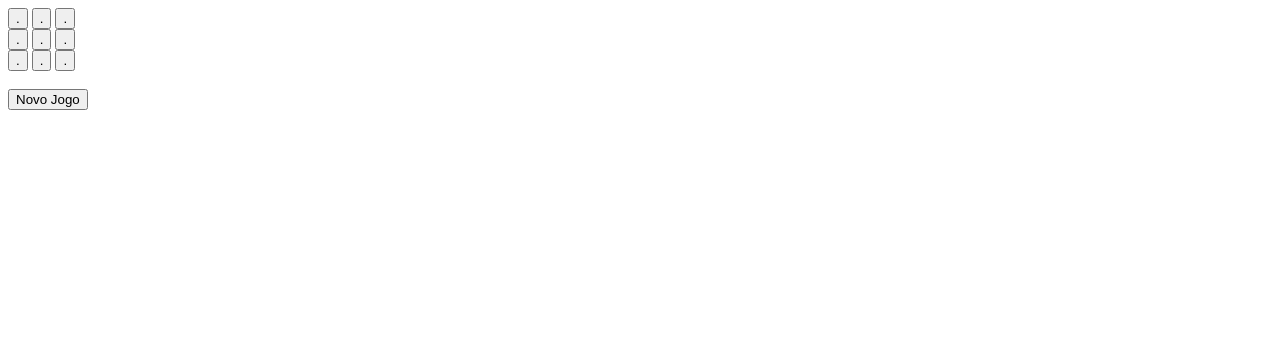
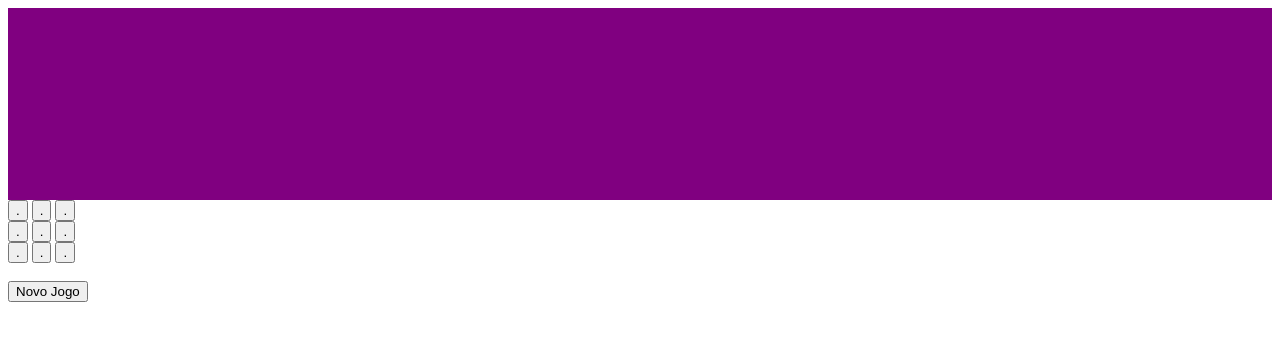
Before and after one commit to evanbros/jogo-da-velha, a plain HTML site: page index.html in a window 1280 px wide. Drawn offline with Linux system fonts and the light colour scheme.

Commit message:
Html mais completo

```diff
--- a/index.html
+++ b/index.html
@@ -1,14 +1,40 @@
+<!DOCTYPE html>
+
+<html>
+
+	<head>
+
+		<link rel="stylesheet" type="text/css" href="stylesheet.css">
+		<script type="text/javascript" src="javascript.js"></script>
+
+		<title>Jogo da Velha</title>
+
+	</head>
+
+	<body>
+
 		<div id="tabuleiro"></div>
+
 		<button type="button" id="jogar1">.</button>
 		<button type="button" id="jogar2">.</button>
 		<button type="button" id="jogar3">.</button>
+
 		<br>
+
 		<button type="button" id="jogar4">.</button>
 		<button type="button" id="jogar5">.</button>
 		<button type="button" id="jogar6">.</button>
+
 		<br>
+
 		<button type="button" id="jogar7">.</button>
 		<button type="button" id="jogar8">.</button>
 		<button type="button" id="jogar9">.</button>
+
 		<br> <br>
+
 		<button type="button" id="nj">Novo Jogo</button>
+
+	</body>
+
+</html>
```
Lines whose indentation alone changed are shown as unchanged.
